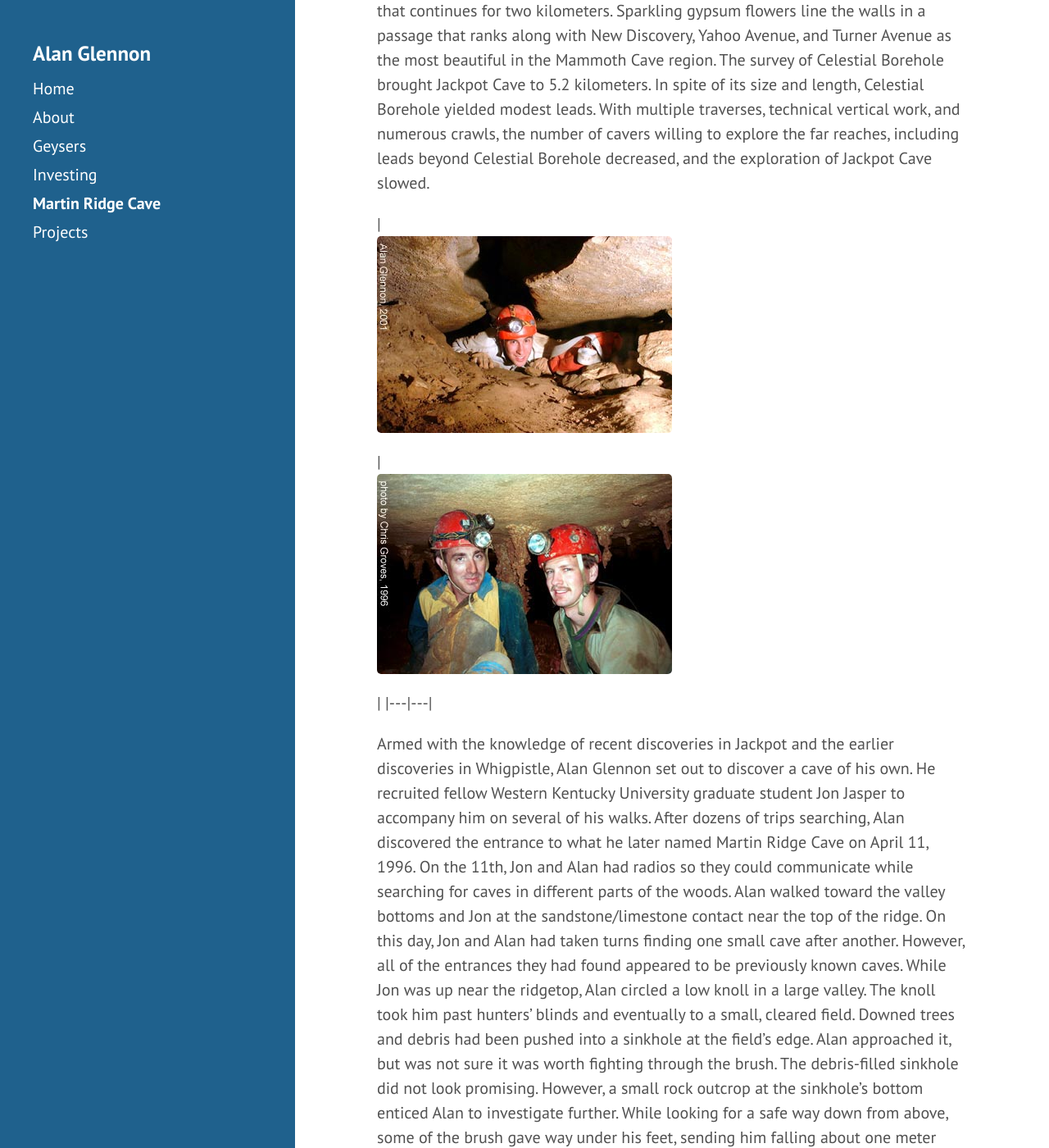
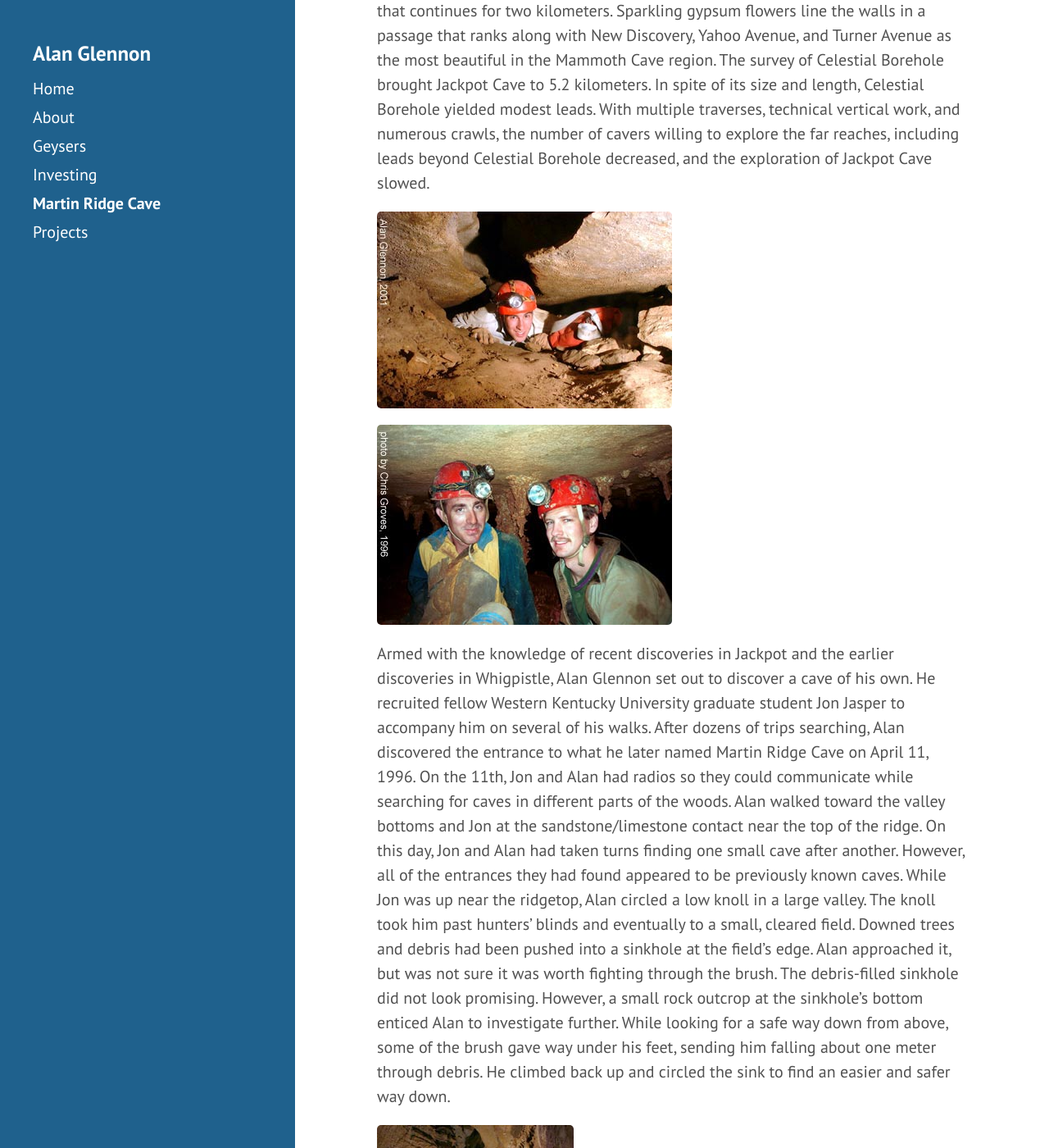
Before and after one commit to glennon/glennon.github.io, a Jekyll site: the page built from martin-ridge-cave.md, in a window 1280 px wide and 1400 px high, scrolled down 3205 px. Shown: the whole window at 82% size. Built offline with Jekyll 4.4.1, drawn with Linux system fonts in a browser that asks for light colours; some of the changed text lies outside the part shown.

Commit message:
Update martin-ridge-cave.md
tables did not work properly in kramdown / hyde / poole

```diff
--- a/martin-ridge-cave.md
+++ b/martin-ridge-cave.md
@@ -33,8 +33,9 @@
 
 <p>
 
-| <img src="https://alanglennon.com/public/mrcave/a1.jpg">  | <img src="https://alanglennon.com/public/mrcave/a6.jpg"> |
-|---|---|
+
+<img src="https://alanglennon.com/public/mrcave/a1.jpg"><img src="https://alanglennon.com/public/mrcave/a6.jpg">
+
 
 </p>
 
@@ -44,8 +45,7 @@
 
 <p>
 
-| <img src="https://alanglennon.com/public/mrcave/a3.jpg">  | <img src="https://alanglennon.com/public/mrcave/a4.jpg"> |
-|---|---|
+<img src="https://alanglennon.com/public/mrcave/a3.jpg"><img src="https://alanglennon.com/public/mrcave/a4.jpg">
 
 </p>
 
@@ -55,8 +55,7 @@
 
 <p>
 
-| <img src="https://alanglennon.com/public/mrcave/a10.jpg">  | <img src="https://alanglennon.com/public/mrcave/a11.jpg"> | <img src="https://alanglennon.com/public/mrcave/a13.jpg"> |
-|---|---|---|
+<img src="https://alanglennon.com/public/mrcave/a10.jpg"><img src="https://alanglennon.com/public/mrcave/a11.jpg"><img src="https://alanglennon.com/public/mrcave/a13.jpg">
 
 </p>
 
@@ -66,8 +65,7 @@
 
 <p>
 
-| <img src="https://alanglennon.com/public/mrcave/a12.jpg">  | <img src="https://alanglennon.com/public/mrcave/a5.jpg">  |
-|---|---|
+<img src="https://alanglennon.com/public/mrcave/a12.jpg"><img src="https://alanglennon.com/public/mrcave/a5.jpg">
 
 </p>
 
@@ -81,8 +79,7 @@
 
 <p>
 
-| <img src="https://alanglennon.com/public/mrcave/a7.jpg">  | <img src="https://alanglennon.com/public/mrcave/a8.jpg"> |
-|---|---|
+<img src="https://alanglennon.com/public/mrcave/a7.jpg"><img src="https://alanglennon.com/public/mrcave/a8.jpg">
 
 </p>
 
@@ -100,8 +97,7 @@
 
 <p>
 
-| <img src="https://alanglennon.com/public/mrcave/a9.jpg">  | <img src="https://alanglennon.com/public/mrcave/a2.jpg"> |
-|---|---|
+<img src="https://alanglennon.com/public/mrcave/a9.jpg"><img src="https://alanglennon.com/public/mrcave/a2.jpg">
 
 </p>
 
```
